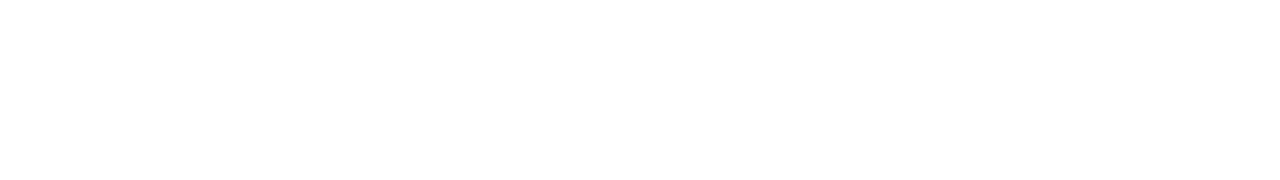
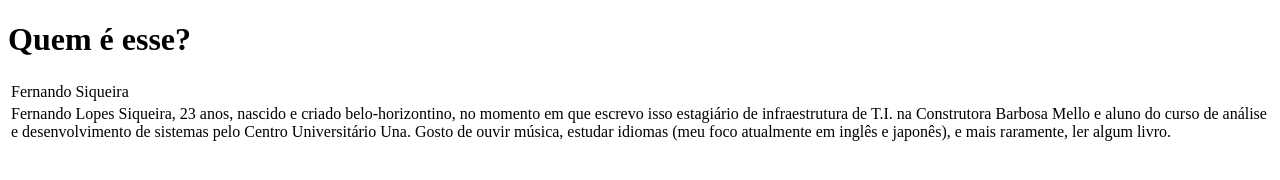
Before and after one commit to fesiq/una-atividade-usabilidade, a plain HTML site: page sobre.html in a window 1280 px wide. Drawn offline with Linux system fonts and the light colour scheme.

Commit message:
criando breve autodescrição

```diff
--- a/sobre.html
+++ b/sobre.html
@@ -4,9 +4,18 @@
   <meta charset="UTF-8">
   <meta http-equiv="X-UA-Compatible" content="IE=edge">
   <meta name="viewport" content="width=device-width, initial-scale=1.0">
-  <title>Document</title>
+  <title>Fernando Siqueira</title>
 </head>
 <body>
-
+  <h1>Quem é esse?</h1>
+  <table>
+    <tr id="linha-um">
+      <td>Fernando Siqueira</td>
+    </tr>
+    <tr id="linha-dois">
+      <td>Fernando Lopes Siqueira, 23 anos, nascido e criado belo-horizontino, no momento em que escrevo isso estagiário de infraestrutura de T.I. na Construtora Barbosa Mello e aluno do curso de análise e desenvolvimento de sistemas pelo Centro Universitário Una. Gosto de ouvir música, estudar idiomas (meu foco atualmente em inglês e japonês), e mais raramente, ler algum livro.</td>
+      <!--resolvi deixar uma marca temporal, já que talvez um dia eu faça uma branch dessa atividade e, quem sabe, isso não vá parar numa autobiografia que eu venha a escrever? setembro de 2022-->
+    </tr>
+  </table>
 </body>
 </html>
```
